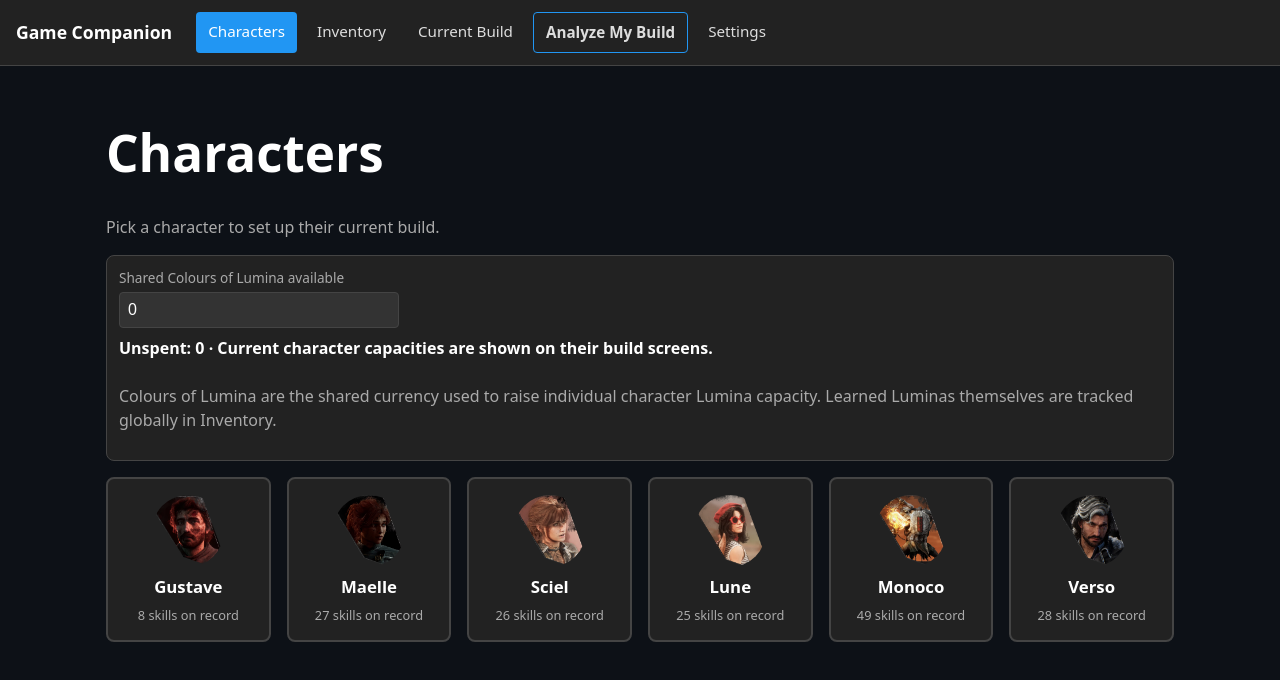
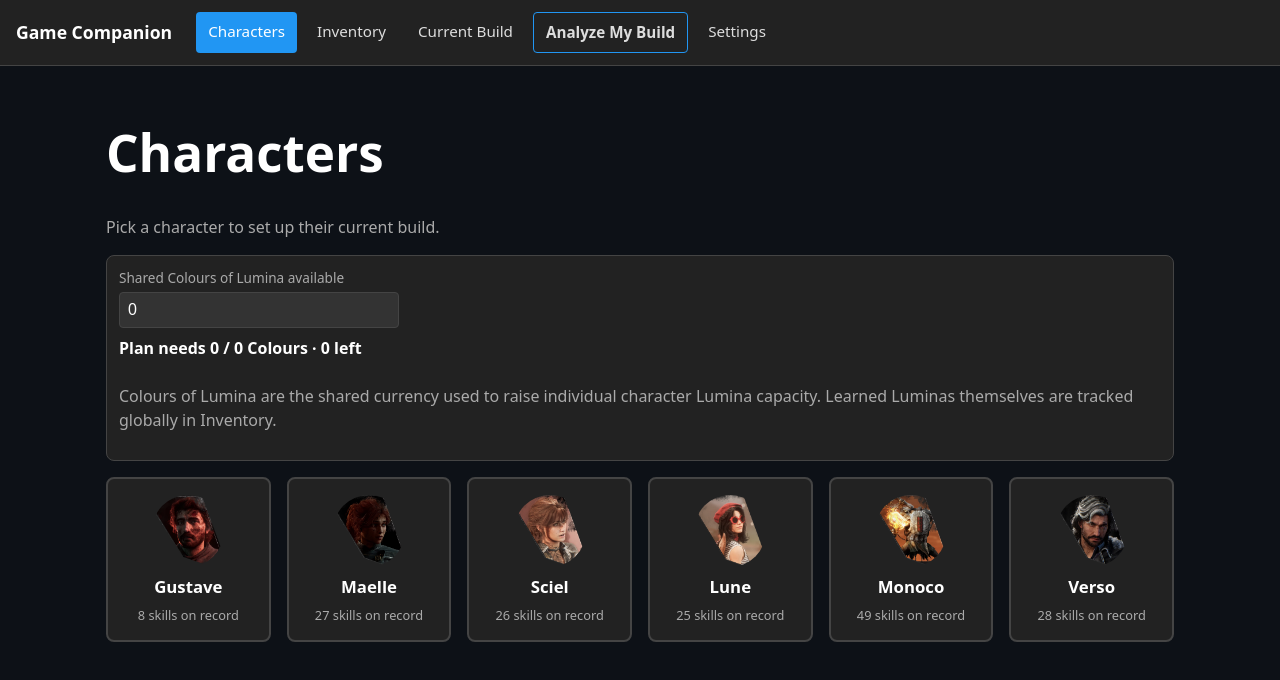
Before and after one commit to patitos-fortune/expedition-33-game-companion, a Vue app: page /analyze#/characters in a window 1280 px wide. Shown: the top 680 px of the page. Built offline with nearby package versions, Linux system fonts and the light colour scheme.

Commit message:
Calculate Colour of Lumina allocation plan

```diff
--- a/src/views/CharactersView.vue
+++ b/src/views/CharactersView.vue
@@ -17,8 +17,22 @@ function iconUrl(icon?: string): string | undefined {
 
 const characters = computed(() => gameData.characters)
 
-const plannedColourSpend = computed(() => 0)
-const colourRemaining = computed(() => Math.max(0, state.inventory.colourOfLuminaAvailable - plannedColourSpend.value))
+function plannedLuminaCost(characterId: number): number {
+  const build = state.builds[characterId]
+  if (!build) return 0
+  return build.activeLuminaIds.reduce((sum, id) => sum + (gameData.pictos.find((p) => p.id === id)?.cost ?? 0), 0)
+}
+
+function extraCapacityNeeded(characterId: number): number {
+  const build = state.builds[characterId]
+  if (!build) return 0
+  return Math.max(0, plannedLuminaCost(characterId) - build.luminaPointBudget)
+}
+
+const plannedColourSpend = computed(() =>
+  gameData.characters.reduce((sum, c) => sum + extraCapacityNeeded(c.id), 0),
+)
+const colourRemaining = computed(() => state.inventory.colourOfLuminaAvailable - plannedColourSpend.value)
 
 function selectCharacter(characterId: number) {
   state.activeCharacterId = characterId
@@ -37,7 +51,16 @@ function selectCharacter(characterId: number) {
         Shared Colours of Lumina available
         <input type="number" min="0" step="1" v-model.number="state.inventory.colourOfLuminaAvailable" />
       </label>
-      <div class="wallet-summary">Unspent: {{ colourRemaining }} · Current character capacities are shown on their build screens.</div>
+      <div class="wallet-summary">
+        Plan needs {{ plannedColourSpend }} / {{ state.inventory.colourOfLuminaAvailable }} Colours
+        · <span :class="{ shortfall: colourRemaining < 0 }">{{ colourRemaining >= 0 ? colourRemaining + ' left' : Math.abs(colourRemaining) + ' short' }}</span>
+      </div>
+      <div v-if="plannedColourSpend > 0" class="allocation-list">
+        <div v-for="c in characters" :key="c.id" v-show="extraCapacityNeeded(c.id) > 0">
+          {{ c.name }}: +{{ extraCapacityNeeded(c.id) }} capacity
+          ({{ state.builds[c.id]?.luminaPointBudget ?? 0 }} → {{ plannedLuminaCost(c.id) }})
+        </div>
+      </div>
       <p class="hint">Colours of Lumina are the shared currency used to raise individual character Lumina capacity. Learned Luminas themselves are tracked globally in Inventory.</p>
     </section>
 
@@ -96,6 +119,15 @@ function selectCharacter(characterId: number) {
   font-weight: 700;
 }
 
+.allocation-list {
+  color: var(--text-light);
+  font-size: 0.9rem;
+}
+
+.shortfall {
+  color: var(--warning-color);
+}
+
 .character-grid {
   display: grid;
   grid-template-columns: repeat(auto-fill, minmax(160px, 1fr));
```
